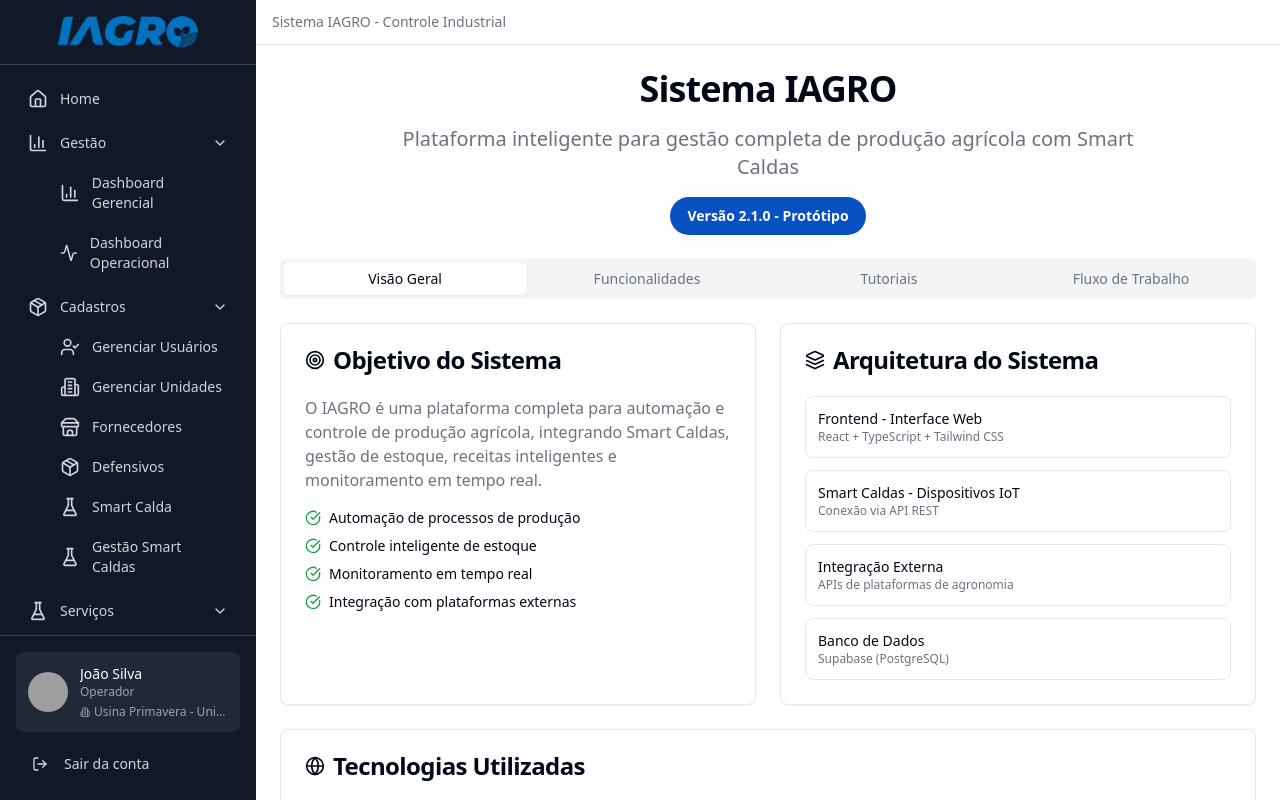
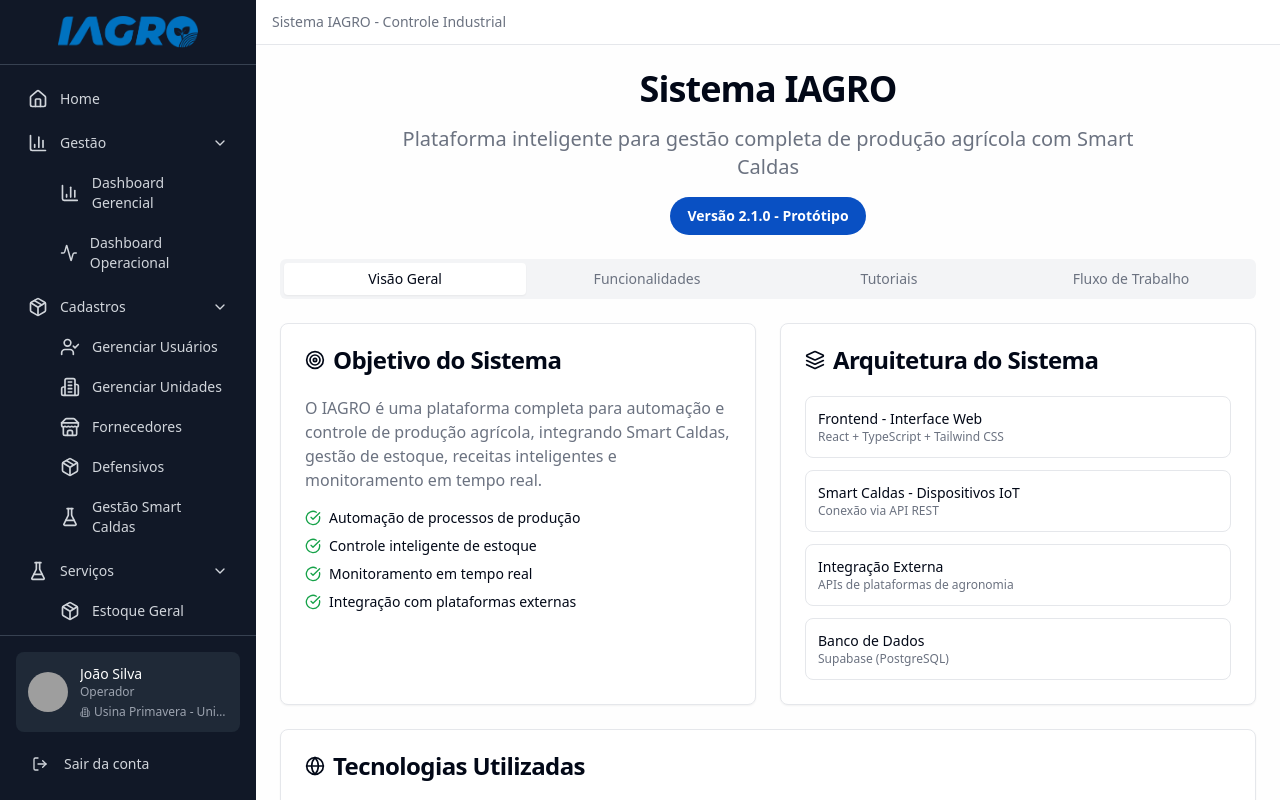
Before and after one commit to kroonus2/iagro-flow, a React (Vite) app: page /sobre in a window 1280 px wide. Built offline with nearby package versions, Linux system fonts and the light colour scheme; grey boxes are pictures that could not be loaded.

Commit message:
Remove Smart Calda from sidebar

```diff
--- a/src/components/Sidebar.tsx
+++ b/src/components/Sidebar.tsx
@@ -69,7 +69,7 @@ const menuItems: MenuItem[] = [
       },
       { title: "Fornecedores", icon: Store, path: "/fornecedores" },
       { title: "Defensivos", icon: Package, path: "/defensivos" },
-      { title: "Smart Calda", icon: FlaskConical, path: "/carga-smart-calda" },
+
       {
         title: "Gestão Smart Caldas",
         icon: FlaskConical,
```
